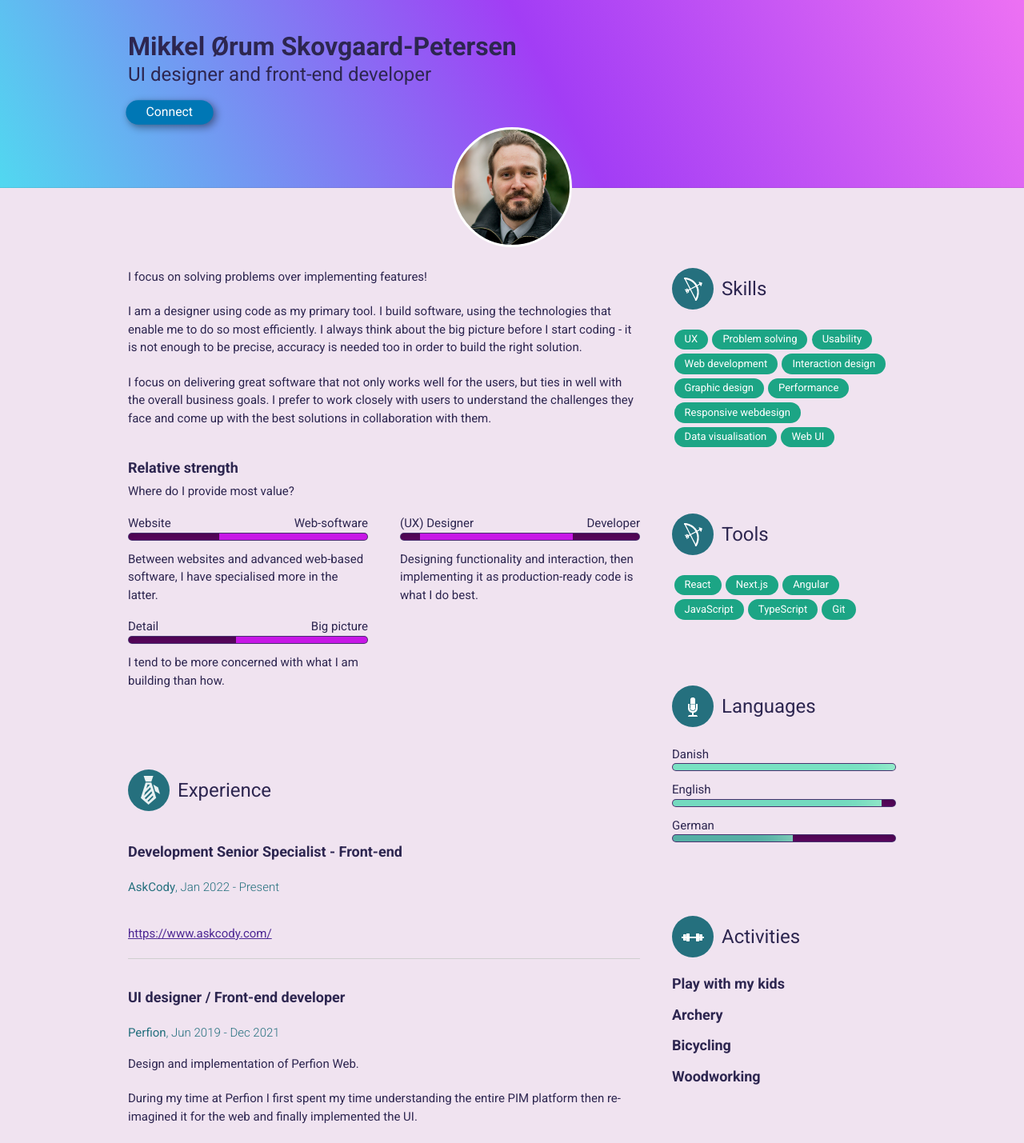
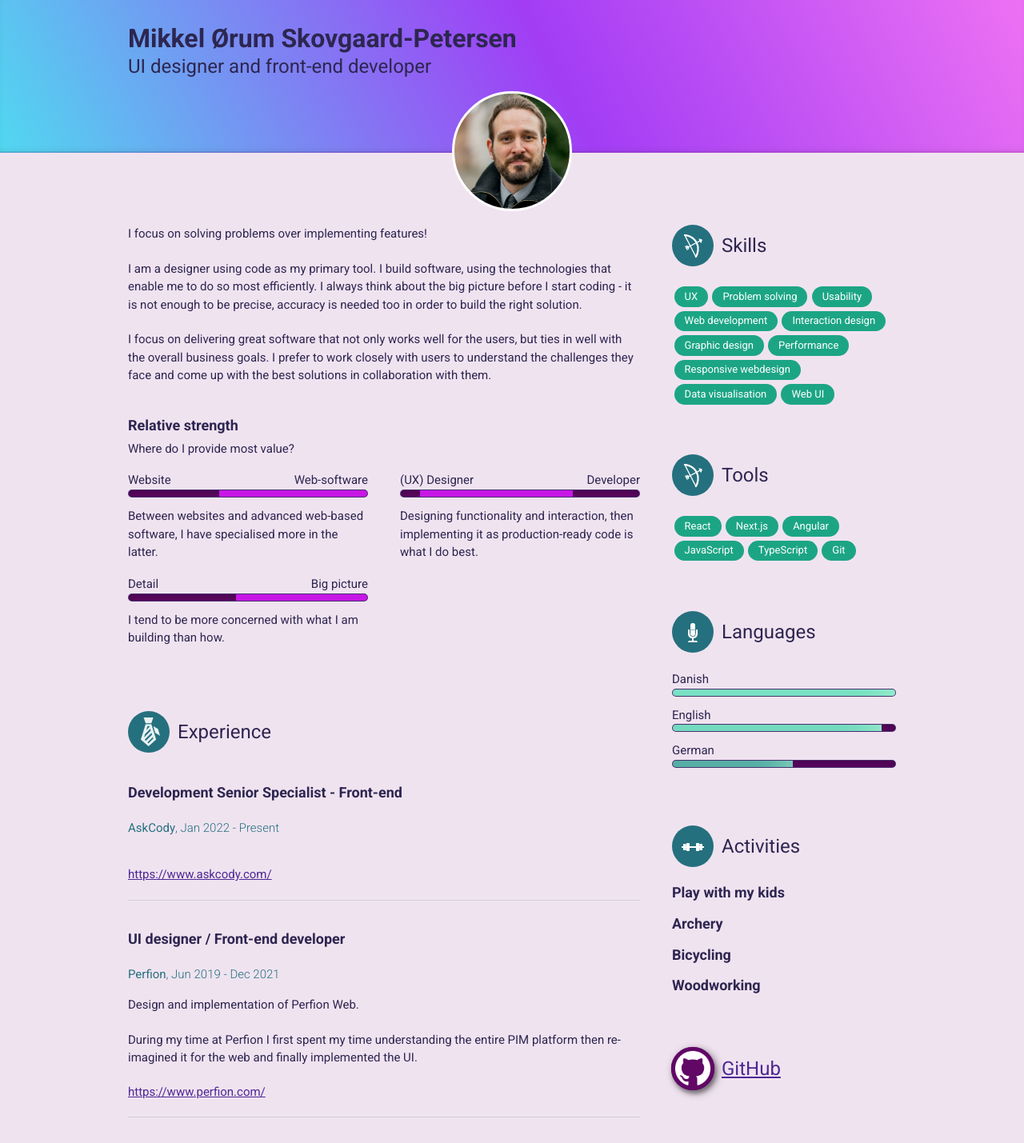
Before and after one commit to rx-mikkel/curriculum-vitae, an Angular app: page / in a window 1280 px wide. Shown: the top 1429 px of the page at 80% size. Built offline with nearby package versions, Linux system fonts and the light colour scheme.

Commit message:
De-emphasize contact options

```diff
--- a/src/app/app.component.html
+++ b/src/app/app.component.html
@@ -6,9 +6,10 @@
             <div class="contact">
                 <h2 style="margin-top: 0em; line-height: 1.4em;">{{profile.title}}</h2>
             </div>
+			<!--
             <div class="column" style="padding-top: 1em;">
                 <a class="linked-in raised" href="{{profile.linkedIn}}">Connect</a>
-            </div>
+            </div>-->
         </div>
     </div>
     <div class="headerInner">
@@ -122,7 +123,7 @@
 	    <div class="section">
 	    	<div class="sectionHeader group">
 				<a style="font-size: 1em;" href="https://github.com/rx-mikkel/" target="_blank">
-	            	<div class="icon raised" style="background-image: url('/assets/images/gh.png'); background-size: 80%; background-repeat: no-repeat;"></div>
+	            	<div class="icon linkIcon raised" style="background-image: url('/assets/images/gh.png'); background-size: 80%; background-repeat: no-repeat;"></div>
 					<h2>GitHub</h2>
 				</a>
 	        </div>
@@ -139,5 +140,7 @@
 	<a style="font-size: 1em;" href="#top">
 		<div class="footerBubble raised" style="background-image: url(assets/images/up.png);"></div>
 	</a>
-	<a class="link-button raised" href="mailto:mikkeloerum@hey.com">Contact me</a>
+	<a class="linked-in raised" href="{{profile.linkedIn}}">Connect</a>
+	<!--Enable if I start actively looking at some point-->
+	<!--<a class="link-button raised" href="mailto:mikkeloerum@hey.com">Contact me</a>-->
 </div>
--- a/src/assets/styles/_layout.scss
+++ b/src/assets/styles/_layout.scss
@@ -85,28 +85,29 @@ h4 {
 	background-color: #610766;
 	//background-image: repeating-conic-gradient(at -30% 120%, rgba(255,255,255,.15) 0%, rgba(0,0,0,.3) 6%, rgba(255,255,255,.15) 12%), linear-gradient(243deg, #610766 0%, #bb2fb2 46%, #32d4f0 100%);
 	background-image: linear-gradient(243deg, #ed71f3 0%, #a23df5 46%, #51d8f0 100%);
-
+	border-bottom: 1px solid rgba(0,0,0,.15);
 	margin-bottom: 6em;
+	box-shadow: inset 0px -4px 12px -6px rgba(0,0,0,.15);
+}
 
 .linked-in {
 	background-color: #0077B5;
 	border-radius: 50px;
-		color: #fff;
+	color: #fff !important;
 	padding: .2em 1.6em;
 	text-decoration: none;
 	margin-top: .4em;
 	display: inline-block;
 	transition: all .25s ease;
 }
-}
 
 .raised {
-	box-shadow: 1px 1px 4px rgba(0, 0, 0, 0.08), 3px 3px 9px 1px rgba(0,0,0,.35);
+	box-shadow: 2px 4px 4px rgba(0, 0, 0, 0.28), 3px 3px 9px 1px rgba(0,0,0,.35);
     transform: scale(1.05);
-    transition: all .1s ease;
+    transition: all .25s ease;
 
 	&:hover {
-		box-shadow: 1px 1px 4px rgba(0, 0, 0, 0.08), 7px 7px 14px rgba(0,0,0,.3);
+		box-shadow: 2px 4px 8px rgba(0, 0, 0, 0.28), 7px 7px 14px rgba(0,0,0,.3);
 		transform: translate(-1px, -4px) scale(1.1);
 	}
 }
@@ -152,6 +153,10 @@ h4 {
 		background-color: $blue-bg;
 		display: inline-block;
 		background-position: center;
+
+		&.linkIcon {
+			background-color: $purple-bg;
+		}
 	}
 }
 
@@ -165,8 +170,10 @@ h4 {
 	background-color: #610766;
 	background-image: linear-gradient(43deg, #610766 0%, #bb2fb2 46%, #32d4f0 100%);
 	margin-top: 2em;
-	padding: 4em;
+	padding: 3em;
 	position: relative;
+	border-top: 1px solid rgba(0,0,0,.25);
+	box-shadow: inset 0px 8px 16px -6px rgba(0,0,0,.25);
 }
 
 .footerBubble {
@@ -222,10 +229,6 @@ h4 {
     		width: 100%;
     	}
     }
-
-    .headerInner {
-		height: 4em;
-	}
 }
 /* ==========================================================================
    Over 720 width
@@ -254,7 +257,7 @@ h4 {
 		}
 
 		.section {
-			padding: 4em 0em;
+			padding: 3em 0em;
 		}
 
 		.section_left {
```
Lines whose indentation alone changed are shown as unchanged.
